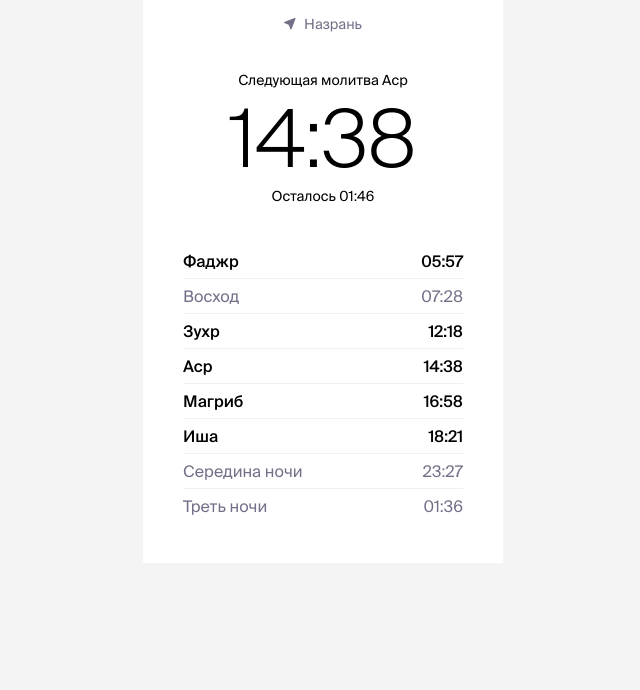
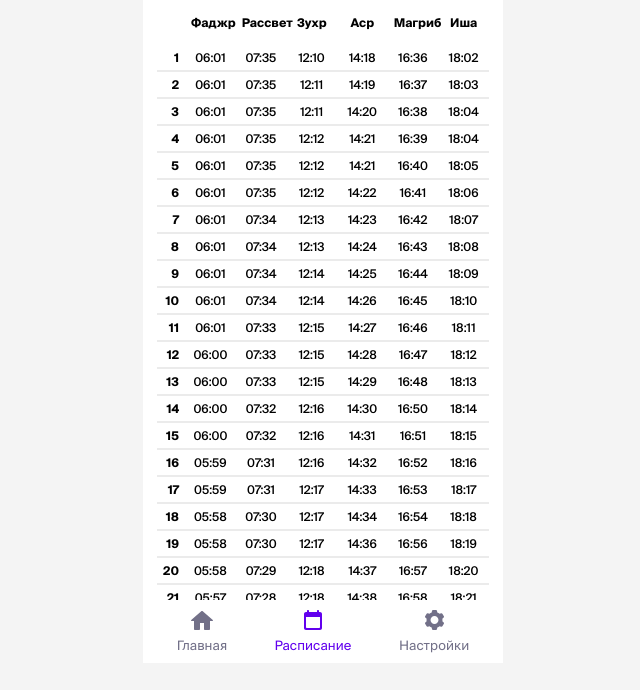
Before and after one commit to timurziev/asr, a Vue app: page / in a window 1280 px wide. Shown: the top 690 px of the page, without its empty margins (317-957 px from the left). Built offline with nearby package versions, Linux system fonts and the light colour scheme.

Commit message:
add navigation and schedule section

```diff
--- a/src/App.vue
+++ b/src/App.vue
@@ -2,13 +2,27 @@
 import Location from './components/Location.vue'
 import Next from './components/Next.vue'
 import Timetable from './components/Timetable.vue'
+import Navigation from './components/Navigation.vue'
+import { ref } from 'vue'
+import Schedule from './components/Schedule.vue'
+
+const activeSection = ref('schedule') // todo: home
 </script>
 
 <template>
   <div class="wrapper">
-    <Location/>
-    <Next/>
-    <Timetable/>
+    <section class="home" v-if="activeSection === 'home'">
+      <Location/>
+      <Next/>
+      <Timetable/>
+    </section>
+    <section class="schedule" v-if="activeSection === 'schedule'">
+      <Schedule/>
+    </section>
+    <Navigation
+        :active-section="activeSection"
+        @navigate="activeSection = $event"
+    />
   </div>
 </template>
 
@@ -16,7 +30,6 @@ import Timetable from './components/Timetable.vue'
 .wrapper {
   margin: 0 auto;
   width: 360px;
-  padding: 16px 40px 40px;
   box-sizing: border-box;
   background-color: #ffffff;
   color: #000000;
@@ -26,12 +39,18 @@ import Timetable from './components/Timetable.vue'
     margin-bottom: 0;
   }
 
-  .location {
-    margin-bottom: 40px;
-  }
-
-  .next {
+  .location,
+  .next,
+  .timetable {
     margin-bottom: 40px;
   }
 }
+
+.home {
+  padding: 16px 40px 0;
+}
+
+.navigation {
+  padding: 10px;
+}
 </style>
--- /dev/null
+++ b/src/components/Navigation.vue
@@ -0,0 +1,57 @@
+<template>
+  <div class="navigation">
+    <div @click="$emit('navigate', 'home')" class="navigation__item" :class="{'navigation__item--active': activeSection === 'home'}">
+      <IconHome/>
+      Главная
+    </div>
+    <div @click="$emit('navigate', 'schedule')" class="navigation__item" :class="{'navigation__item--active': activeSection === 'schedule'}">
+      <IconSchedule/>
+      Расписание
+    </div>
+    <div @click="$emit('navigate', 'settings')" class="navigation__item" :class="{'navigation__item--active': activeSection === 'settings'}">
+      <IconSettings/>
+      Настройки
+    </div>
+  </div>
+</template>
+
+<script setup>
+import IconHome from '../icons/IconHome.vue'
+import IconSchedule from '../icons/IconSchedule.vue'
+import IconSettings from '../icons/IconSettings.vue'
+
+defineProps({
+  activeSection: String,
+})
+</script>
+
+<style lang="scss">
+.navigation {
+  width: 100%;
+  box-sizing: border-box;
+  display: flex;
+  justify-content: space-around;
+  color: #727088;
+  cursor: pointer;
+  user-select: none;
+  transition: color .2s;
+
+  &__item {
+    display: flex;
+    flex-direction: column;
+    justify-content: center;
+    align-items: center;
+    font-size: 13px;
+    letter-spacing: 0.1px;
+
+    svg {
+      margin-bottom: 8px;
+    }
+
+    &:hover,
+    &--active {
+      color: #6200EE;
+    }
+  }
+}
+</style>
--- /dev/null
+++ b/src/components/Schedule.vue
@@ -0,0 +1,78 @@
+<template>
+  <table class="schedule-table">
+    <tr>
+      <th></th>
+      <th>Фаджр</th>
+      <th>Рассвет</th>
+      <th>Зухр</th>
+      <th>Аср</th>
+      <th>Магриб</th>
+      <th>Иша</th>
+    </tr>
+    <tr v-for="item in scheduleForMonth" :key="item.day">
+      <td>{{ item.day }}</td>
+      <td>{{ item.fajr }}</td>
+      <td>{{ item.sunset }}</td>
+      <td>{{ item.zuhr }}</td>
+      <td>{{ item.asr }}</td>
+      <td>{{ item.maghrib }}</td>
+      <td>{{ item.isha }}</td>
+    </tr>
+  </table>
+</template>
+
+<script setup>
+import { useSchedule } from '../composables/useSchedule.ts'
+
+const { scheduleForMonth} = useSchedule()
+</script>
+
+<style lang="scss">
+.schedule {
+  max-height: 600px;
+  overflow-y: auto;
+
+  -ms-overflow-style: none;  /* IE and Edge */
+  scrollbar-width: none;  /* Firefox */
+  &::-webkit-scrollbar {
+    display: none;
+  }
+}
+
+.schedule-table {
+  margin: 0 14px 16px;
+  width: calc(100% - 28px);
+  font-size: 12px;
+  font-weight: 500;
+  border-collapse: collapse;
+  table-layout: fixed;
+
+  th, td {
+    padding: 6px;
+    text-align: center;
+    &:first-child {
+      width: 16px;
+    }
+  }
+
+  th {
+    padding-top: 16px;
+    padding-bottom: 16px;
+  }
+
+  td {
+    border-top: 2px solid #ebebeb;
+
+    &:first-child {
+      font-weight: 700;
+      text-align: right;
+    }
+  }
+
+  tr:nth-child(2) {
+    td {
+      border-top: none;
+    }
+  }
+}
+</style>
--- a/src/composables/useSchedule.ts
+++ b/src/composables/useSchedule.ts
@@ -8,11 +8,14 @@ const tomorrow = ref(schedule.find(item => item.day === new Date().getDate() + 1
 const startOfNight = ref(stringToDate(today.value.maghrib))
 const endOfNight = ref(stringToDate(tomorrow.value.fajr, 1))
 
+const scheduleForMonth = schedule
+
 export function useSchedule() {
   return {
     today,
     tomorrow,
     startOfNight,
     endOfNight,
+    scheduleForMonth,
   }
 }
--- /dev/null
+++ b/src/icons/IconHome.vue
@@ -0,0 +1,10 @@
+<template>
+  <svg width="22" height="19" viewBox="0 0 22 19" fill="none" xmlns="http://www.w3.org/2000/svg">
+    <path d="M11 0C10.8678 1.69636e-05 10.7368 0.0262645 10.6148 0.0772233C10.4928 0.128182 10.382 0.20284 10.2891 0.296875L0.203125 9.09766C0.140134 9.14414 0.088937 9.20476 0.0536563 9.27464C0.0183756 9.34453 -3.00769e-06 9.42172 3.69191e-10 9.5C3.69192e-10 9.63261 0.0526784 9.75979 0.146447 9.85355C0.240215 9.94732 0.367392 10 0.5 10H3V18C3 18.552 3.448 19 4 19H8C8.552 19 9 18.552 9 18V12H13V18C13 18.552 13.448 19 14 19H18C18.552 19 19 18.552 19 18V10H21.5C21.6326 10 21.7598 9.94732 21.8536 9.85355C21.9473 9.75979 22 9.63261 22 9.5C22 9.42172 21.9816 9.34453 21.9463 9.27464C21.9111 9.20476 21.8599 9.14414 21.7969 9.09766L11.7168 0.302734C11.7149 0.300773 11.7129 0.29882 11.7109 0.296875C11.618 0.20284 11.5072 0.128182 11.3852 0.0772233C11.2632 0.0262645 11.1322 1.69636e-05 11 0Z"
+          fill="currentColor"/>
+  </svg>
+</template>
+
+<script>
+export default {}
+</script>
--- /dev/null
+++ b/src/icons/IconSchedule.vue
@@ -0,0 +1,10 @@
+<template>
+  <svg width="18" height="20" viewBox="0 0 18 20" fill="none" xmlns="http://www.w3.org/2000/svg">
+    <path d="M4 0C3.4 0 3 0.4 3 1V2H2C0.9 2 0 2.9 0 4V5V7V17V18C0 19.2 0.8 20 2 20H3H15H16C17.2 20 18 19.2 18 18V17V7V5V4C18 2.9 17.1 2 16 2H15V1C15 0.4 14.6 0 14 0C13.4 0 13 0.4 13 1V2H5V1C5 0.4 4.6 0 4 0ZM2 7H16V17C16 17.6 15.6 18 15 18H3C2.4 18 2 17.6 2 17V7Z"
+          fill="currentColor"/>
+  </svg>
+</template>
+
+<script>
+export default {}
+</script>
--- /dev/null
+++ b/src/icons/IconSettings.vue
@@ -0,0 +1,10 @@
+<template>
+  <svg width="19" height="20" viewBox="0 0 19 20" fill="none" xmlns="http://www.w3.org/2000/svg">
+    <path d="M7.99785 0C7.52127 0 7.11386 0.338594 7.02233 0.808594L6.69003 2.52344C5.87341 2.8338 5.11832 3.2674 4.45526 3.81445L2.81903 3.24805C2.36831 3.09205 1.87242 3.27936 1.63363 3.69336L0.133423 6.30664C-0.104372 6.72164 -0.0178263 7.2485 0.341353 7.5625L1.65306 8.70898C1.58485 9.13034 1.54035 9.55928 1.54035 10C1.54035 10.4407 1.58485 10.8697 1.65306 11.291L0.341353 12.4375C-0.0178263 12.7515 -0.104372 13.2784 0.133423 13.6934L1.63363 16.3066C1.87142 16.7216 2.36831 16.9089 2.81903 16.7539L4.45526 16.1875C5.1181 16.7342 5.87378 17.1663 6.69003 17.4766L7.02233 19.1914C7.11386 19.6614 7.52127 20 7.99785 20H11.0022C11.4787 20 11.8861 19.6614 11.9777 19.1914L12.31 17.4766C13.1266 17.1662 13.8817 16.7326 14.5447 16.1855L16.181 16.752C16.6317 16.908 17.1276 16.7216 17.3664 16.3066L18.8666 13.6914C19.1044 13.2764 19.0178 12.7515 18.6586 12.4375L17.3469 11.291C17.4152 10.8697 17.4596 10.4407 17.4596 10C17.4596 9.55928 17.4152 9.13034 17.3469 8.70898L18.6586 7.5625C19.0178 7.2485 19.1044 6.72164 18.8666 6.30664L17.3664 3.69336C17.1286 3.27836 16.6317 3.09109 16.181 3.24609L14.5447 3.8125C13.8819 3.26579 13.1262 2.83366 12.31 2.52344L11.9777 0.808594C11.8861 0.338594 11.4787 0 11.0022 0H7.99785ZM9.5 6C11.6979 6 13.4798 7.791 13.4798 10C13.4798 12.209 11.6979 14 9.5 14C7.30214 14 5.52018 12.209 5.52018 10C5.52018 7.791 7.30214 6 9.5 6Z"
+          fill="currentColor"/>
+  </svg>
+</template>
+
+<script>
+export default {}
+</script>
```
